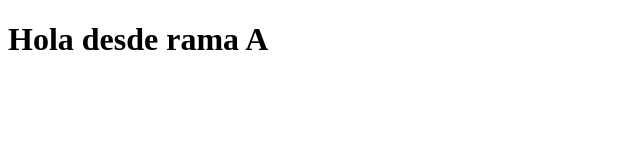
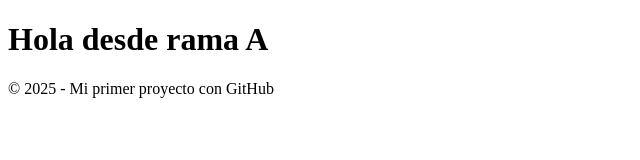
Before and after one commit to VHAlomon/git-practica, a plain HTML site: page index.html in a window 1280 px wide. Shown: the whole page, without its empty margins (0-640 px from the left). Drawn offline with Linux system fonts and the light colour scheme.

Commit message:
Agrego footer al sitio

```diff
--- a/index.html
+++ b/index.html
@@ -1,11 +1,15 @@
 <!DOCTYPE html>
 <html lang="en">
-<head>
-    <meta charset="UTF-8">
-    <meta name="viewport" content="width=device-width, initial-scale=1.0">
+  <head>
+    <meta charset="UTF-8" />
+    <meta name="viewport" content="width=device-width, initial-scale=1.0" />
     <title>Aprendiendo Git y GitHub</title>
-</head>
-<body>
+  </head>
+  <body>
     <h1>Hola desde rama A</h1>
-</body>
+
+    <footer>
+      <p>© 2025 - Mi primer proyecto con GitHub</p>
+    </footer>
+  </body>
 </html>
```
